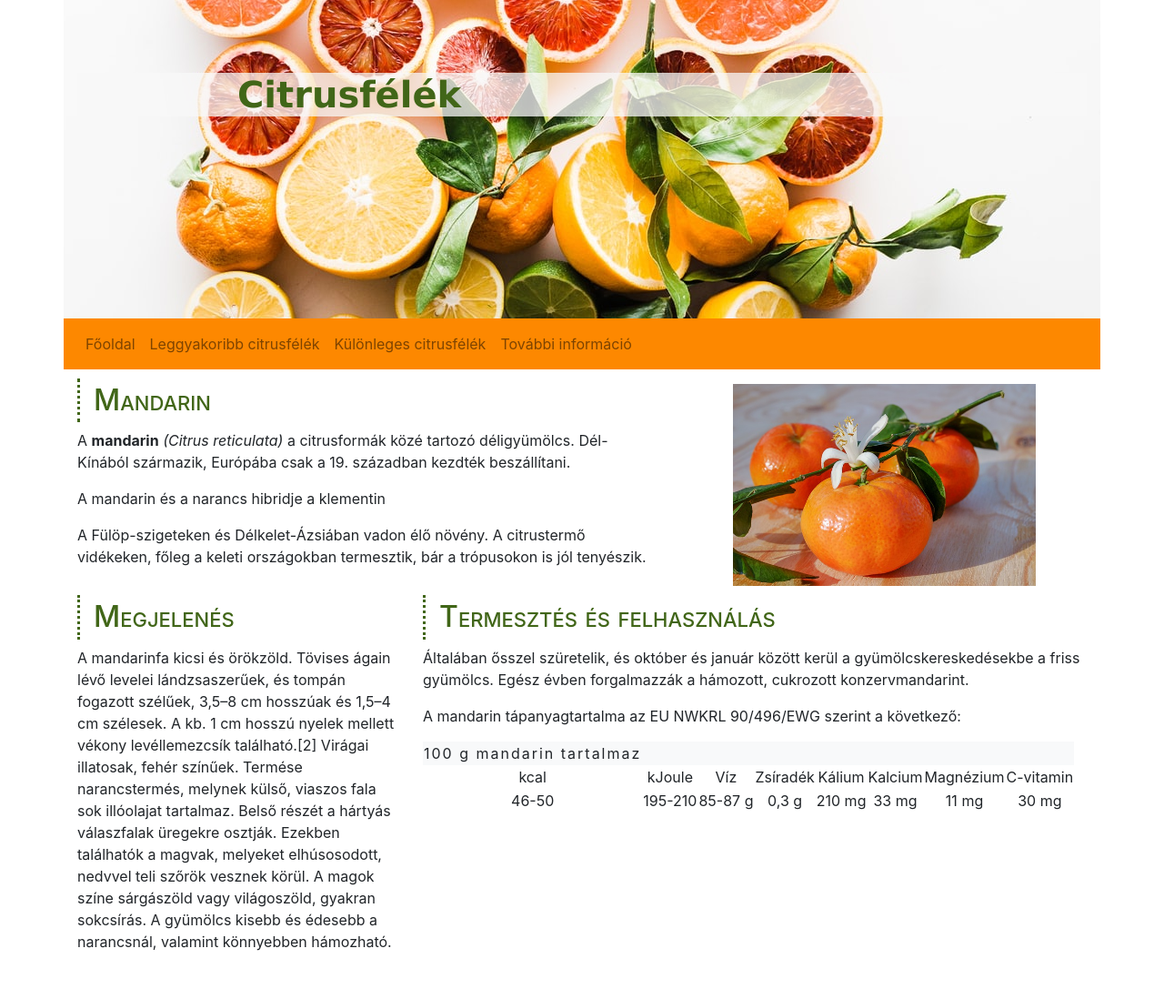
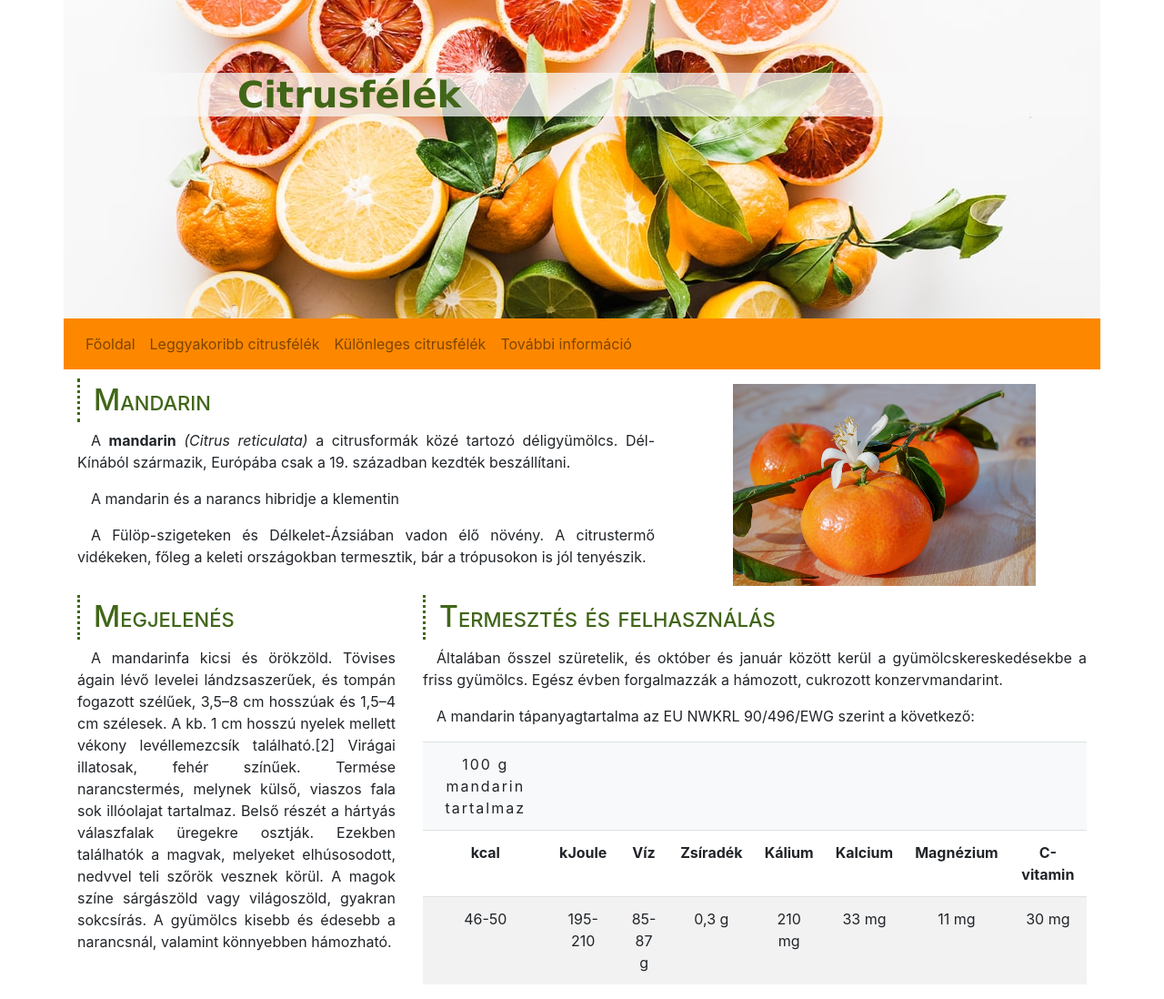
Before and after one commit to Vitya0908/Citrus, a plain HTML site: page mandarin.html in a window 1280 px wide. Shown: the whole page at 91% size. Before the commit the page ends 1063 px from the top, so only its background shows below. Drawn offline with Linux system fonts and the light colour scheme.

Commit message:
Mandarin

```diff
--- a/css/style.css
+++ b/css/style.css
@@ -62,3 +62,7 @@ img{
     text-align: justify;
     text-indent: 15px;
 }
+
+.kiemel{
+    font-weight: bold;
+}
--- a/mandarin.html
+++ b/mandarin.html
@@ -34,10 +34,10 @@
         <article class="row">
             <div class="col-md-7">
                 <h2>Mandarin</h2>
-                <p>A <b>mandarin</b> <i>(Citrus reticulata)</i> a citrusformák közé tartozó déligyümölcs.
+                <p class="kijelolo">A <b>mandarin</b> <i>(Citrus reticulata)</i> a citrusformák közé tartozó déligyümölcs.
                     Dél-Kínából származik, Európába csak a 19. században kezdték beszállítani.</p>
-                <p>A mandarin és a narancs hibridje a klementin</p>
-                <p>A Fülöp-szigeteken és Délkelet-Ázsiában vadon élő növény. A citrustermő vidékeken, főleg a keleti
+                <p class="kijelolo">A mandarin és a narancs hibridje a klementin</p>
+                <p class="kijelolo">A Fülöp-szigeteken és Délkelet-Ázsiában vadon élő növény. A citrustermő vidékeken, főleg a keleti
                     országokban termesztik, bár a trópusokon is jól tenyészik.</p>
 
             </div>
@@ -47,7 +47,7 @@
             </div>
             <div class="col-12 col-xl-4">
                 <h2>Megjelenés</h2>
-                <p>A mandarinfa kicsi és örökzöld. Tövises ágain lévő levelei lándzsaszerűek, és tompán fogazott
+                <p class="kijelolo">A mandarinfa kicsi és örökzöld. Tövises ágain lévő levelei lándzsaszerűek, és tompán fogazott
                     szélűek, 3,5–8 cm hosszúak és 1,5–4 cm szélesek. A kb. 1 cm hosszú nyelek mellett vékony
                     levéllemezcsík található.[2] Virágai illatosak, fehér színűek. Termése narancstermés, melynek külső,
                     viaszos fala sok illóolajat tartalmaz. Belső részét a hártyás válaszfalak üregekre osztják. Ezekben
@@ -57,13 +57,13 @@
             </div>
             <div class="col-12 col-xl-8">
                 <h2>Termesztés és felhasználás</h2>
-                <p>
+                <p class="kijelolo">
                     Általában ősszel szüretelik, és október és január között kerül a gyümölcskereskedésekbe a friss
                     gyümölcs. Egész évben forgalmazzák a hámozott, cukrozott konzervmandarint.</p>
 
-                <p class="d-none d-md-block"> A mandarin tápanyagtartalma az EU NWKRL 90/496/EWG szerint a következő:
+                <p class="d-none d-md-block kijelolo"> A mandarin tápanyagtartalma az EU NWKRL 90/496/EWG szerint a következő:
                 </p>
-                <table class="d-none d-md-table">
+                <table class="d-none d-md-table table table-striped">
                     <thead>
                         <tr class="bg-light">
                             <td>100 g mandarin tartalmaz</td>
@@ -76,14 +76,14 @@
                             <td></td>
                         </tr>
                         <tr>
-                            <td>kcal</td>
-                            <td>kJoule</td>
-                            <td>Víz</td>
-                            <td>Zsíradék</td>
-                            <td>Kálium</td>
-                            <td>Kalcium</td>
-                            <td>Magnézium</td>
-                            <td>C-vitamin</td>
+                            <td class="kiemel">kcal</td>
+                            <td class="kiemel">kJoule</td>
+                            <td class="kiemel">Víz</td>
+                            <td class="kiemel">Zsíradék</td>
+                            <td class="kiemel">Kálium</td>
+                            <td class="kiemel">Kalcium</td>
+                            <td class="kiemel">Magnézium</td>
+                            <td class="kiemel">C-vitamin</td>
                         </tr>
                     </thead>
                     <tbody>
```
